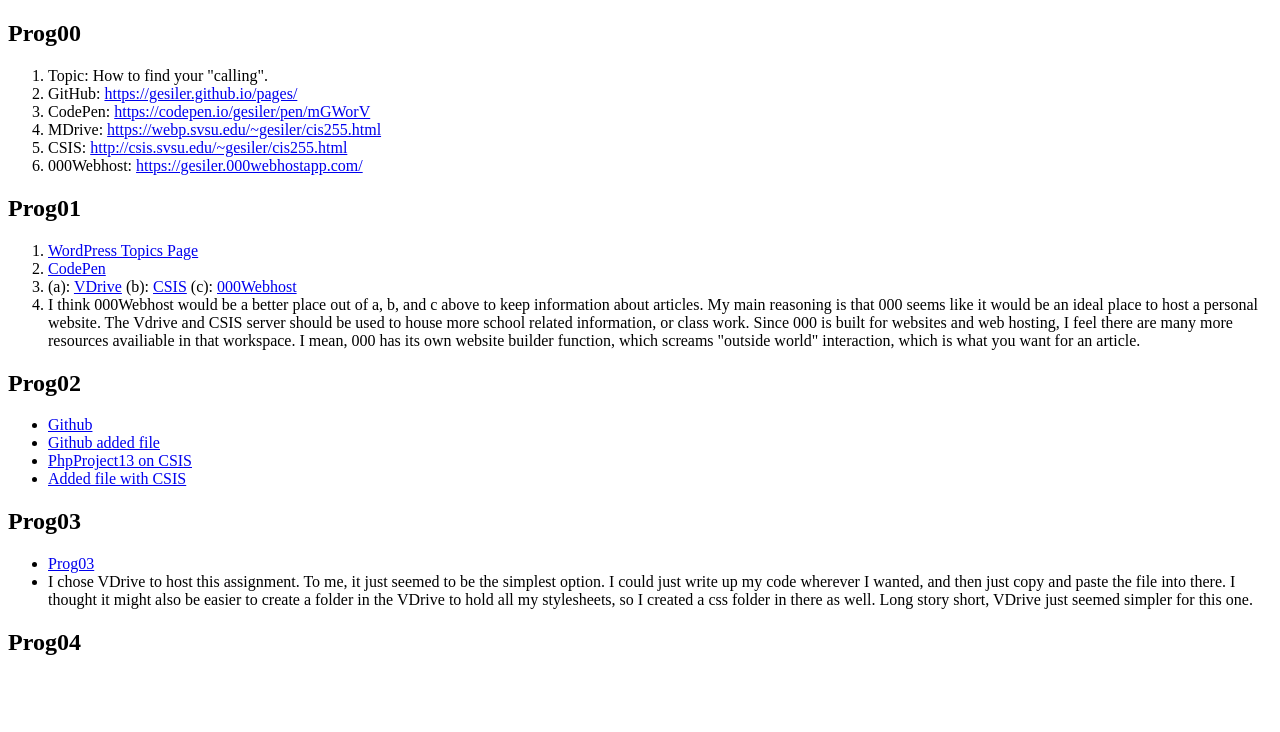
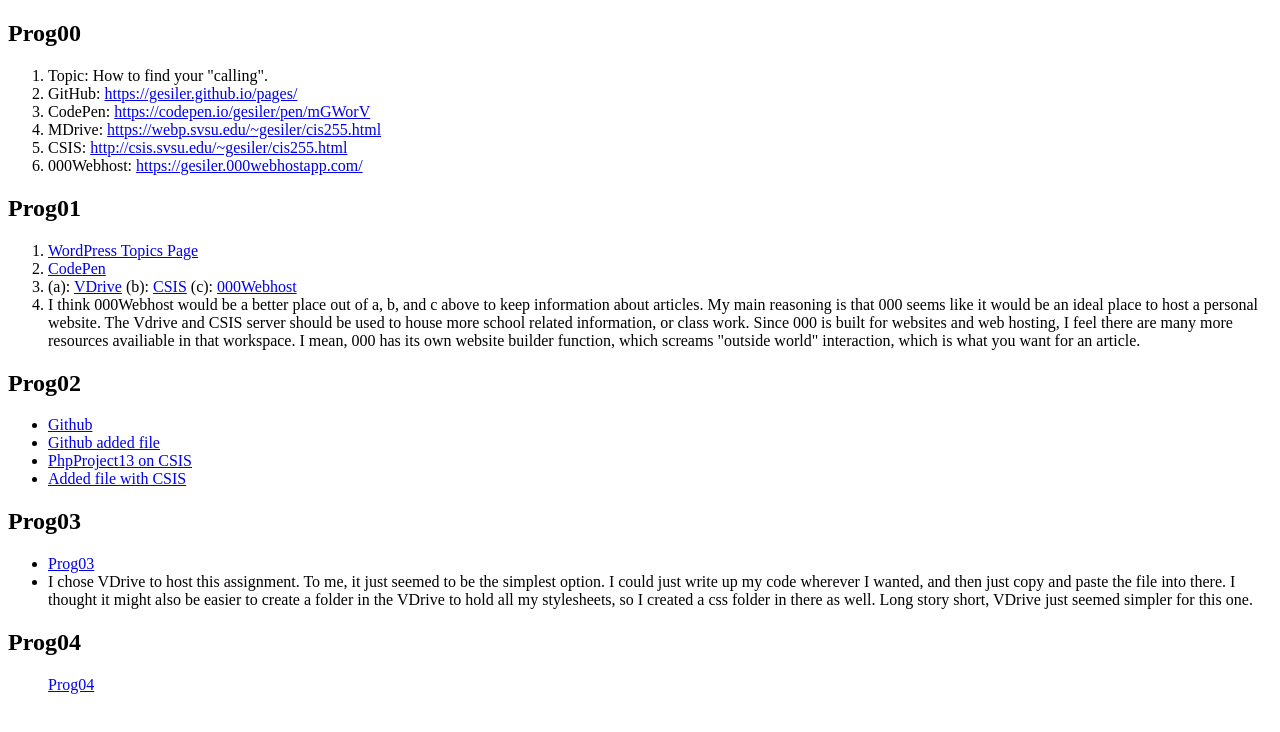
Before and after one commit to gesiler/pages, a plain HTML site: page index.html in a window 1280 px wide. Drawn offline with Linux system fonts and the light colour scheme.

Commit message:
Update index.html

```diff
--- a/index.html
+++ b/index.html
@@ -43,6 +43,6 @@
   </ul>
   </p>
   <h2>Prog04</h2>
-  <ul></ul>
+  <ul><a href="https://webp.svsu.edu/~gesiler/prog04.html">Prog04</a></ul>
 </body>
 </html>
```
